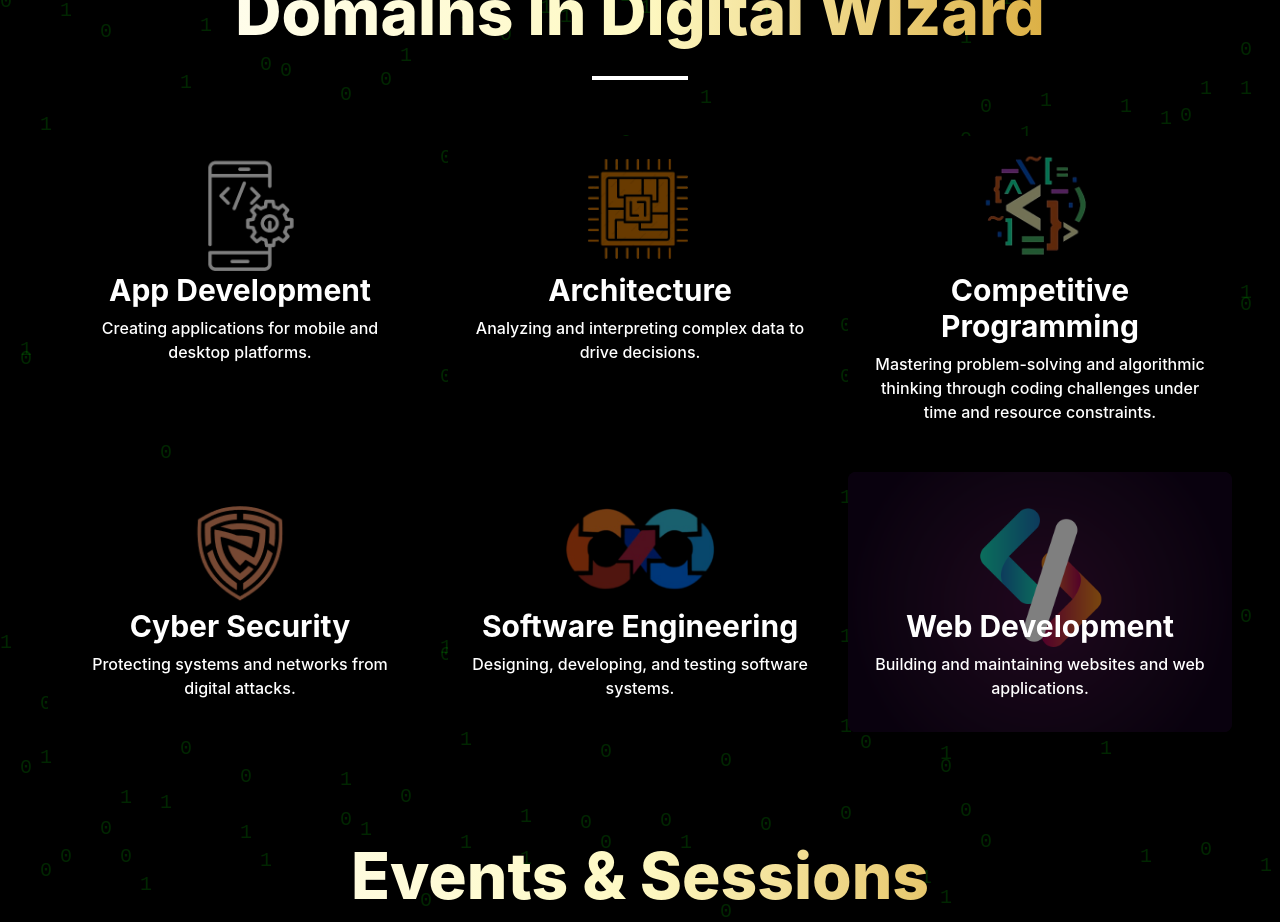
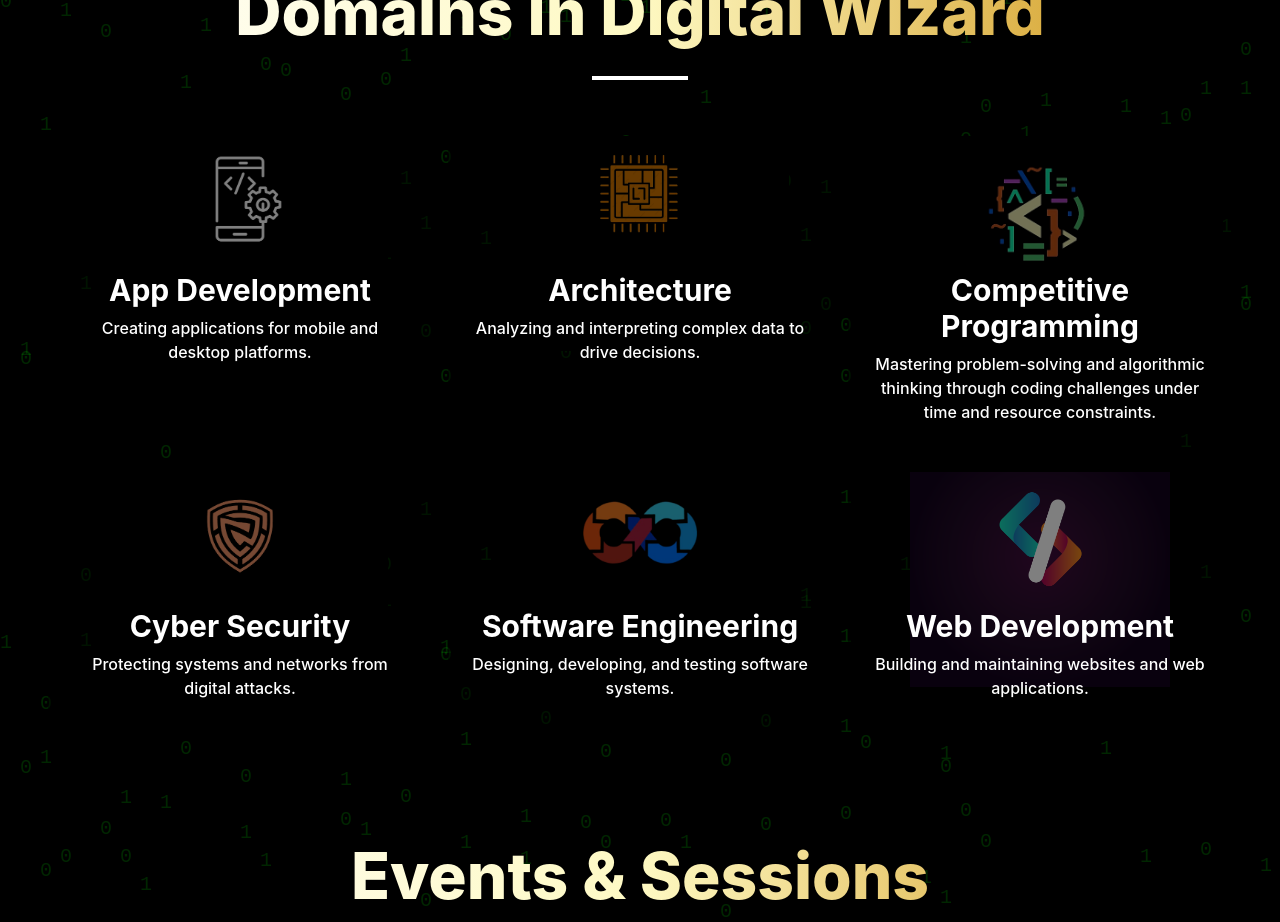
Before and after one commit to codeclubiittp/Digital-Wizards-Website, a React (Create React App) app: page / in a window 1280 px wide. Shown: the part 860-1782 px from the top of the page. Built offline with nearby package versions, Linux system fonts and the light colour scheme.

Commit message:
Card Hover Effect(cards are highlighted in neon blue when you hover over them) for the cards in the 'domains' section; Domain Cards on Laptop Screen(placement of the background domain logo is adjusted properly) (2 features in 'Domains' section)

```diff
--- a/package.json
+++ b/package.json
@@ -18,7 +18,7 @@
     "react-dom": "^18.3.1",
     "react-icons": "^5.3.0",
     "react-router-dom": "^6.28.0",
-    "react-scripts": "5.0.1",
+    "react-scripts": "^5.0.1",
     "react-scroll": "^1.9.0",
     "web-vitals": "^2.1.4"
   },
--- a/src/components/Domains.jsx
+++ b/src/components/Domains.jsx
@@ -53,11 +53,12 @@ const DomainCards = () => {
           // Link to navigate to the specific domain page
           <Link to={`/domain/${domain.title.toLowerCase().replace(/\s+/g, '-')}`} key={index}>
             <div
-              className="relative p-4 rounded-lg transition transform hover:scale-105"
+              className="relative p-4 rounded-lg transition transform hover:scale-105 hover:bg-blue-500"
               style={{
                 backgroundImage: domain.backgroundImage,
-                backgroundSize: 'cover',
-                backgroundPosition: 'center -60px',
+                backgroundSize: 'contain',
+                backgroundPosition: 'center -45px',
+                backgroundRepeat: 'no-repeat',
               }}
             >
               {/* Overlay to darken the background image */}
```
Also changed, not shown: 1 other file (tests, documents, lock files or other folders).
